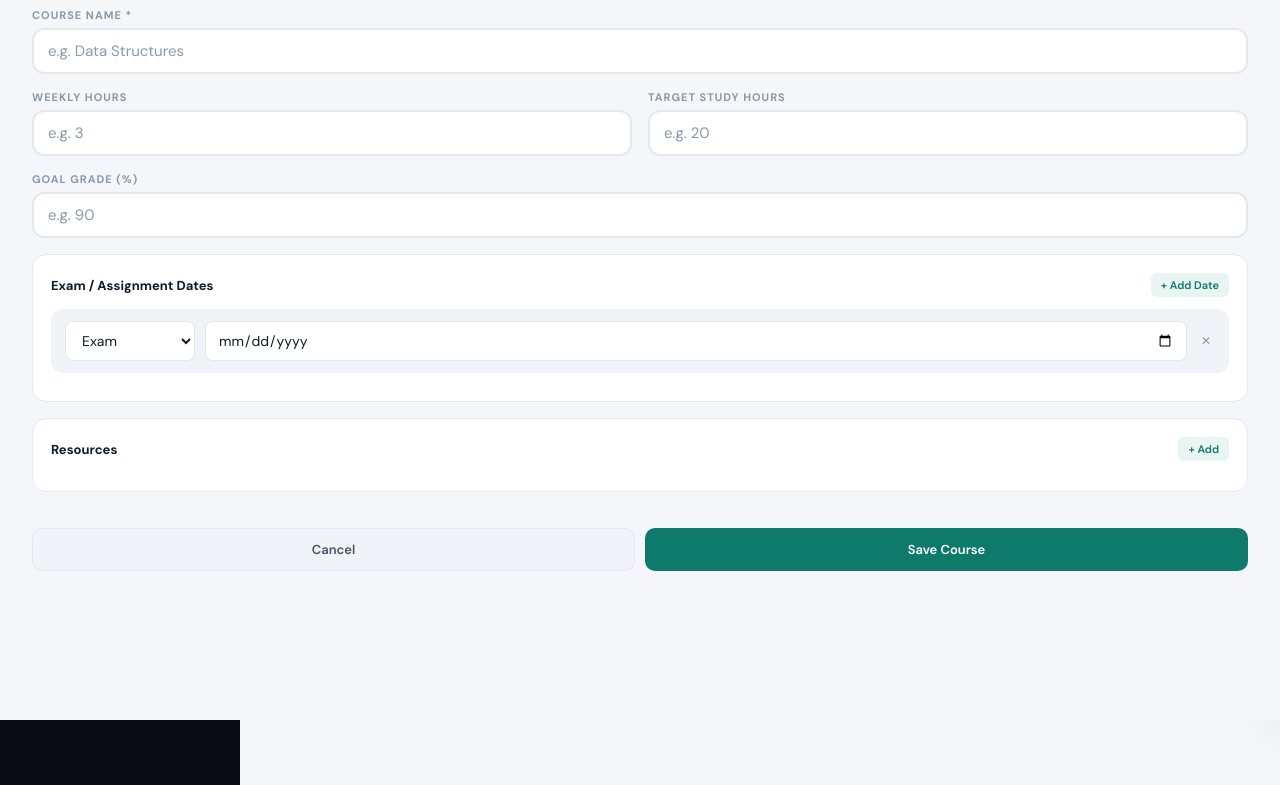
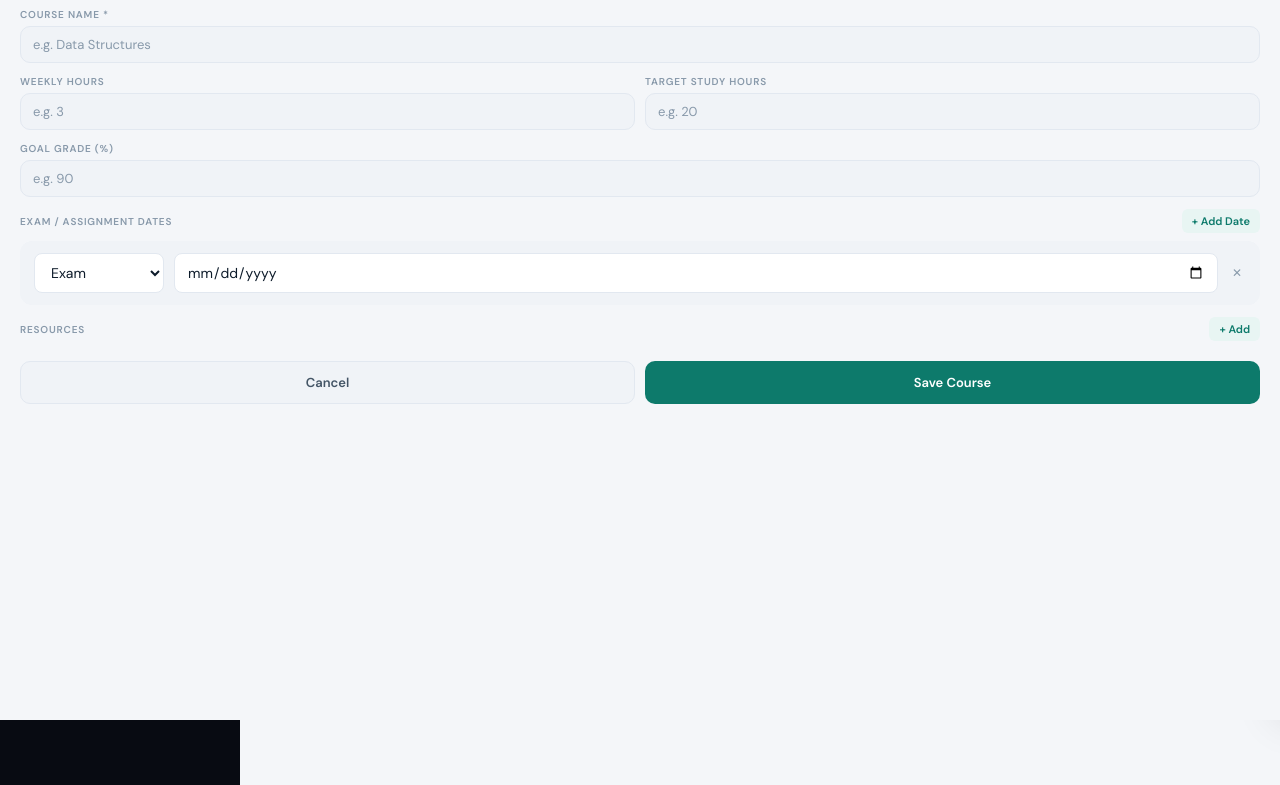
Before and after one commit to shovalperel/studyos, a website: page public/index.html in a window 1280 px wide. Both pictures are taken after a click on the button "+ Add Course". Shown: the part 80-865 px from the top of the page. Drawn offline with Linux system fonts and the light colour scheme.

Commit message:
Update HTML - 2026-03-11T09:50:41.202Z

```diff
--- a/public/index.html
+++ b/public/index.html
@@ -1159,51 +1159,46 @@ body{font-family:'DM Sans',sans-serif;background:#080b12;color:#fff;overflow-x:h
     <button onclick="closeCourseModal()" style="background:none;border:none;cursor:pointer;padding:8px 12px 8px 0;color:var(--accent);font-family:'DM Sans',sans-serif;font-size:15px;font-weight:600;display:flex;align-items:center;gap:6px;transition:opacity .15s;" onmouseover="this.style.opacity='.7'" onmouseout="this.style.opacity='1'">← Back</button>
     <span id="cm-title" style="font-size:19px;font-weight:800;color:var(--text);letter-spacing:-.4px;">Add Course</span>
   </div>
-  <div style="flex:1;overflow-y:auto;padding:24px 32px 48px;">
-    <div style="display:grid;grid-template-columns:1fr;gap:16px;">
-
-      <div>
-        <label style="display:block;font-size:11px;font-weight:700;color:var(--text-3);text-transform:uppercase;letter-spacing:1px;margin-bottom:6px;">Course Name *</label>
-        <input id="cm-name" placeholder="e.g. Data Structures" style="width:100%;font-size:15px;padding:11px 14px;border-radius:12px;border:2px solid var(--border);background:var(--surface);font-family:'DM Sans',sans-serif;color:var(--text);outline:none;transition:border-color .15s;box-sizing:border-box;" onfocus="this.style.borderColor='var(--accent)'" onblur="this.style.borderColor='var(--border)'">
-      </div>
-
-      <div style="display:grid;grid-template-columns:1fr 1fr;gap:16px;">
-        <div>
-          <label style="display:block;font-size:11px;font-weight:700;color:var(--text-3);text-transform:uppercase;letter-spacing:1px;margin-bottom:6px;">Weekly Hours</label>
-          <input type="number" id="cm-lhours" placeholder="e.g. 3" min="1" max="40" style="width:100%;font-size:15px;padding:11px 14px;border-radius:12px;border:2px solid var(--border);background:var(--surface);font-family:'DM Sans',sans-serif;color:var(--text);outline:none;transition:border-color .15s;box-sizing:border-box;" onfocus="this.style.borderColor='var(--accent)'" onblur="this.style.borderColor='var(--border)'">
-        </div>
-        <div>
-          <label style="display:block;font-size:11px;font-weight:700;color:var(--text-3);text-transform:uppercase;letter-spacing:1px;margin-bottom:6px;">Target Study Hours</label>
-          <input type="number" id="cm-target" placeholder="e.g. 20" min="1" style="width:100%;font-size:15px;padding:11px 14px;border-radius:12px;border:2px solid var(--border);background:var(--surface);font-family:'DM Sans',sans-serif;color:var(--text);outline:none;transition:border-color .15s;box-sizing:border-box;" onfocus="this.style.borderColor='var(--accent)'" onblur="this.style.borderColor='var(--border)'">
-        </div>
-      </div>
-
-      <div>
-        <label style="display:block;font-size:11px;font-weight:700;color:var(--text-3);text-transform:uppercase;letter-spacing:1px;margin-bottom:6px;">Goal Grade (%)</label>
-        <input type="number" id="cm-grade" placeholder="e.g. 90" min="0" max="100" style="width:100%;font-size:15px;padding:11px 14px;border-radius:12px;border:2px solid var(--border);background:var(--surface);font-family:'DM Sans',sans-serif;color:var(--text);outline:none;transition:border-color .15s;box-sizing:border-box;" onfocus="this.style.borderColor='var(--accent)'" onblur="this.style.borderColor='var(--border)'">
-      </div>
-
-      <div style="background:var(--surface);border-radius:14px;padding:18px;border:1px solid var(--border);">
-        <div style="display:flex;align-items:center;justify-content:space-between;margin-bottom:12px;">
-          <label style="font-size:13px;font-weight:700;color:var(--text);">Exam / Assignment Dates</label>
+  <div style="flex:1;overflow-y:auto;padding:24px 20px 48px;">
+    <div class="form-row">
+      <div class="form-col">
+        <label class="fl">Course Name *</label>
+        <input id="cm-name" placeholder="e.g. Data Structures">
+      </div>
+    </div>
+    <div class="form-row">
+      <div class="form-col">
+        <label class="fl">Weekly Hours</label>
+        <input type="number" id="cm-lhours" placeholder="e.g. 3" min="1" max="40">
+      </div>
+      <div class="form-col">
+        <label class="fl">Target Study Hours</label>
+        <input type="number" id="cm-target" placeholder="e.g. 20" min="1">
+      </div>
+    </div>
+    <div class="form-row">
+      <div class="form-col">
+        <label class="fl">Goal Grade (%)</label>
+        <input type="number" id="cm-grade" placeholder="e.g. 90" min="0" max="100">
+      </div>
+    </div>
+    <div class="dates-section">
+      <div class="dates-header">
+        <label class="fl" style="margin:0">Exam / Assignment Dates</label>
         <button type="button" class="add-date-btn" onclick="addDateEntry()">+ Add Date</button>
       </div>
       <div id="cm-dates-list"></div>
     </div>
-
-      <div style="background:var(--surface);border-radius:14px;padding:18px;border:1px solid var(--border);">
-        <div style="display:flex;align-items:center;justify-content:space-between;margin-bottom:12px;">
-          <label style="font-size:13px;font-weight:700;color:var(--text);">Resources</label>
+    <div class="dates-section">
+      <div class="dates-header">
+        <label class="fl" style="margin:0">Resources</label>
         <button type="button" class="add-date-btn" onclick="addResourceEntry()">+ Add</button>
       </div>
       <div id="cm-resources-list"></div>
     </div>
-
     <div class="cm-actions">
       <button class="cm-btn-cancel" onclick="closeCourseModal()">Cancel</button>
       <button class="cm-btn-save" onclick="saveCourse()">Save Course</button>
-      </div>
-
     </div>
   </div>
 </div>
```
Also changed, not shown: src/index.html (+29 -34 lines). Lines whose indentation alone changed are shown as unchanged.
